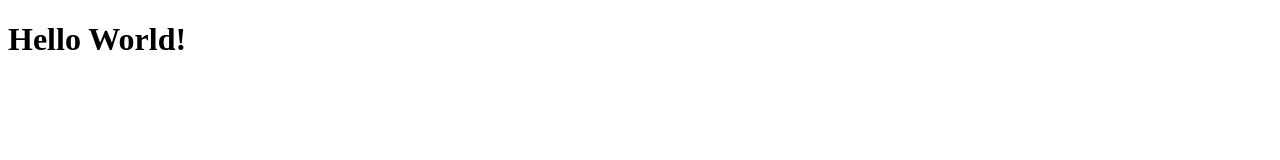
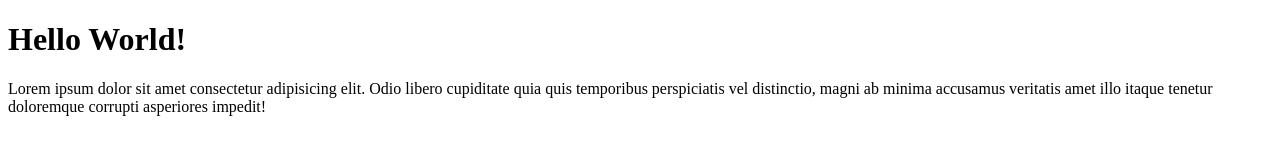
Before and after one commit to johnnywellton/wpu-git-remote, a plain HTML site: page index.html in a window 1280 px wide. Drawn offline with Linux system fonts and the light colour scheme.

Commit message:
Menambahkan paragraf

```diff
--- a/index.html
+++ b/index.html
@@ -8,5 +8,6 @@
 </head>
 <body>
     <h1>Hello World!</h1>
+    <p>Lorem ipsum dolor sit amet consectetur adipisicing elit. Odio libero cupiditate quia quis temporibus perspiciatis vel distinctio, magni ab minima accusamus veritatis amet illo itaque tenetur doloremque corrupti asperiores impedit!</p>
 </body>
 </html>
```
